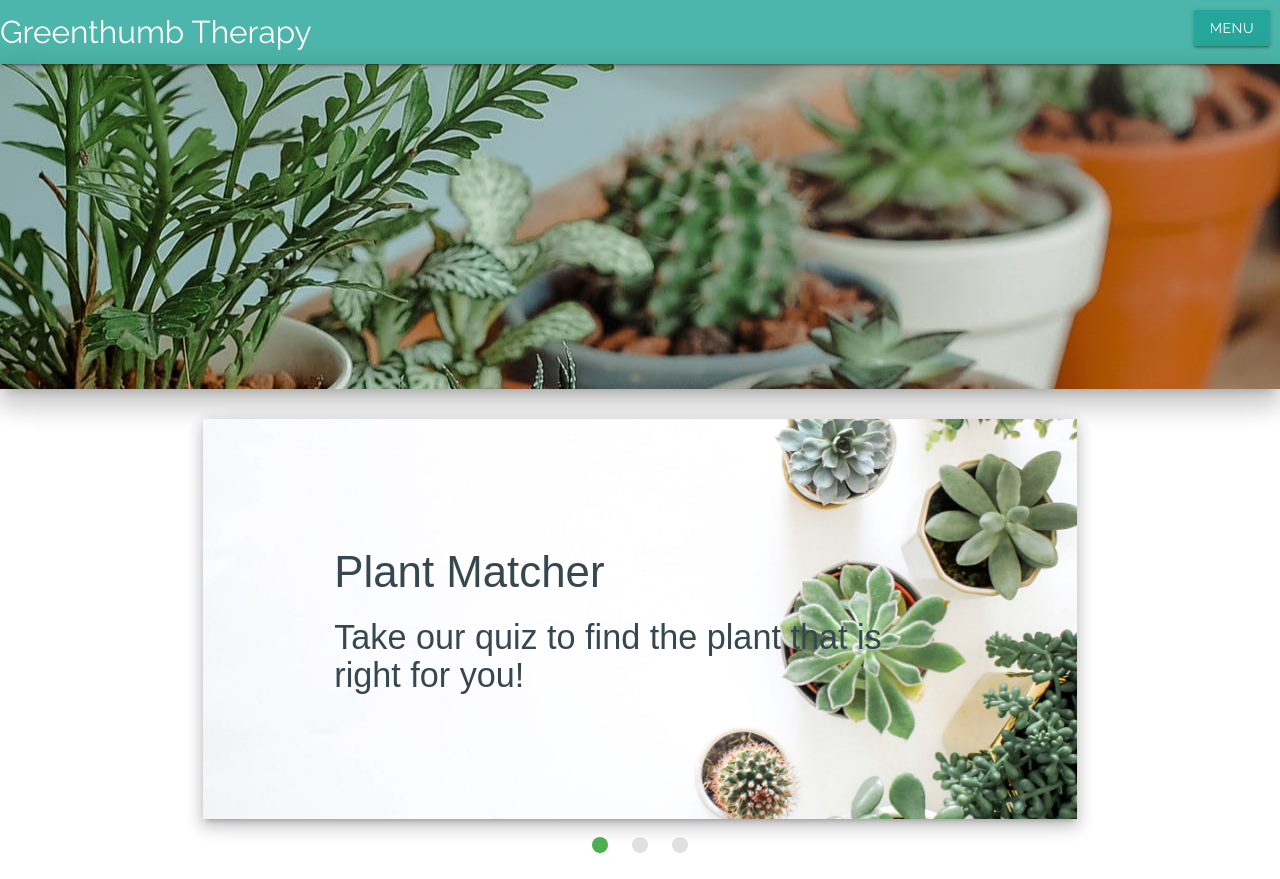
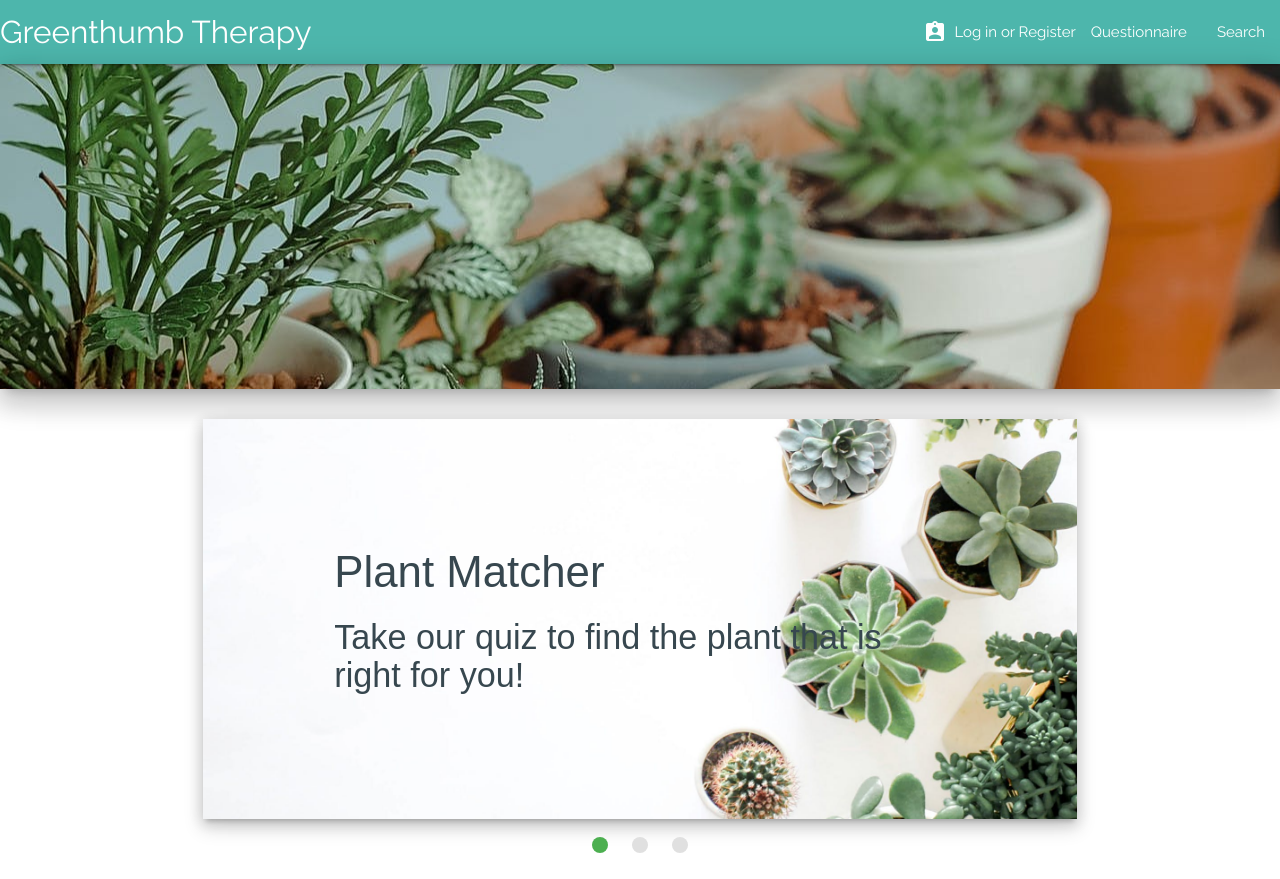
Before and after one commit to homr0/GreenthumbTherapy, a React (Create React App) app in the folder client/: page / in a window 1280 px wide. Built offline with nearby package versions, Linux system fonts and the light colour scheme; no server answers; a web font is replaced by a local one.

Commit message:
took out dropdown

```diff
--- a/client/src/components/Nav/index.js
+++ b/client/src/components/Nav/index.js
@@ -6,74 +6,28 @@ const Nav = props => {
   return (
     <>
       <nav>
-        <div
-          className={
-            "nav-wrapper" + (props.colorNav ? " " + props.colorNav : "")
-          }
-        >
-          <a href="/" className="brand-logo">
-            Greenthumb Therapy
-          </a>
+        <div className={"nav-wrapper" + ((props.colorNav) ? " " + props.colorNav : "")}>
+          <a href="/" className="brand-logo">Greenthumb Therapy</a>
 
           {/* eslint-disable-next-line */}
-          <a
-            href="#"
-            data-target="mobile-demo"
-            className="sidenav-trigger right"
-          >
+          <a href="#" data-target="mobile-demo" className="sidenav-trigger right">
             <i className="material-icons">menu</i>
           </a>
 
-
-
-
-          {/* eslint-disable-next-line */}
-          <a
-            class="dropdown-trigger btn right"
-            href="#"
-            data-target="dropdown1"
-          >
-            Menu
-          </a>
-
-          <ul id="dropdown1" class="dropdown-content">
-
-            <li>
-              <Link to="/questionnaire">Questionnaire</Link>
-            </li>
-
-            <li>
-              <Link to="/search">Search</Link>
-            </li>
-
-            <li>
-              <Link to="/login">Login</Link>
-            </li>
-
-            <li>
-              <Link to="/logout">Logout</Link>
-            </li>
-
-            <li>
-              <Link to="/register">Register</Link>
-            </li>
-
-          </ul>
-        </div>
-      </nav>
-
-      {/* <ul id="nav-mobile" className="right hide-on-med-and-down">
+          <ul id="nav-mobile" className="right hide-on-med-and-down">
             <li>
               <Link to="/questionnaire" className={props.colorLink + ((window.location.pathname === "/questionnaire") ? " active" : "")}>
                 Questionnaire
               </Link>
             </li>
+
             <li>
               <Link to="/search" className={props.colorLink + ((window.location.pathname === "/search") ? " active" : "")}>
                 Search
               </Link>
             </li>
           </ul>
+
           {(props.name)
             ? <span className="right hide-on-med-and-down">
                 Welcome, <Link to="/user">{props.name}</Link>
@@ -85,11 +39,15 @@ const Nav = props => {
                 <i className="material-icons left">assignment_ind</i>
                 <Link to="/login">Log in</Link> or <Link to="/register">Register</Link>
               </span>
-          } */}
+          }
+        </div>
+
+
+      </nav>
 
       <ul className="sidenav" id="mobile-demo">
-        {props.name ? (
-          <li>
+        {(props.name)
+          ? <li>
               <Link to="/user">
                 <i className="material-icons left">assignment_ind</i> {props.name}
               </Link>
@@ -97,13 +55,11 @@ const Nav = props => {
                 <i className="material-icons left">assignment_ind</i> Logout
               </Link>
             </li>
-        ) : (
-          <li>
+          : <li>
               <i className="material-icons left">assignment_ind</i>
-            <Link to="/login">Log in</Link> or{" "}
-            <Link to="/register">Register</Link>
+              <Link to="/login">Log in</Link> or <Link to="/register">Register</Link>
             </li>
-        )}
+          }
         <li>
           <Link to="/questionnaire">Questionnaire</Link>
         </li>
```
Lines whose indentation alone changed are shown as unchanged.
